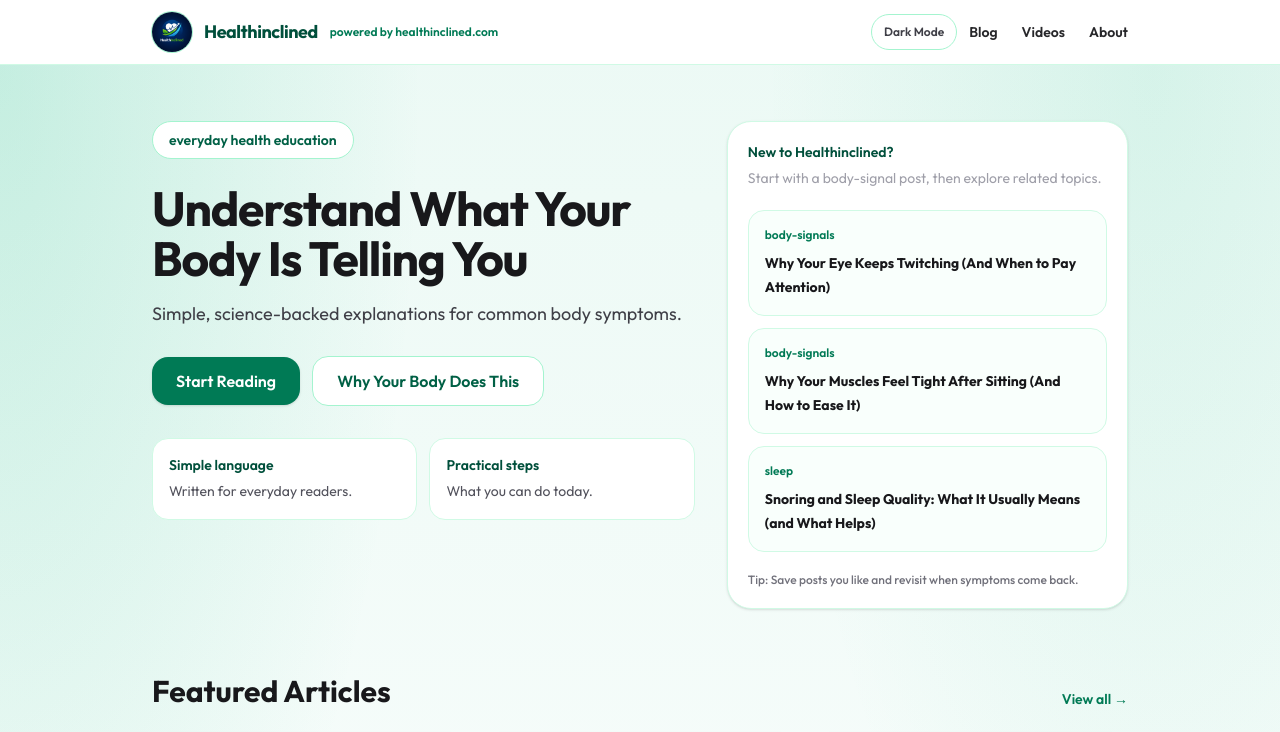
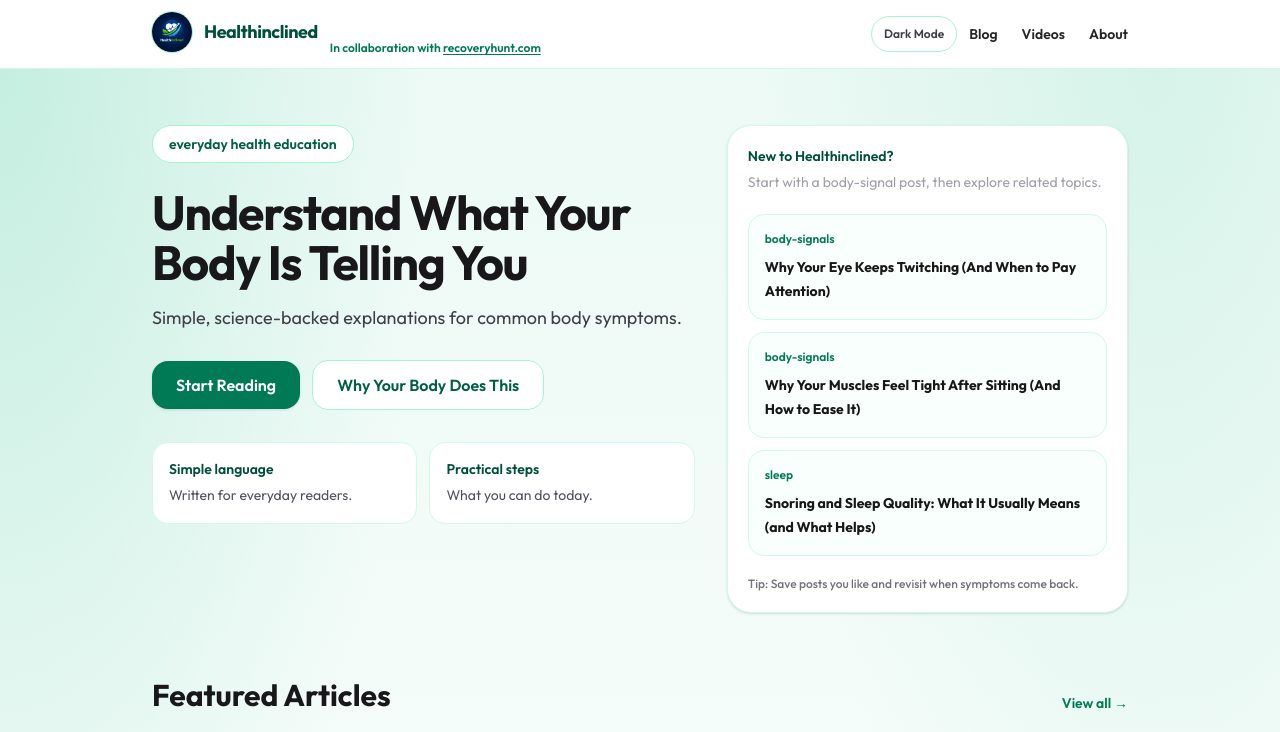
Before and after one commit to stevedubby/HealthInclined, a Next.js app: page / in a window 1280 px wide. Shown: the top 732 px of the page. Built offline with nearby package versions, Linux system fonts and the light colour scheme.

Commit message:
Header: collaboration line with link to Recovery Hunt.
Replaces the powered-by line with an In collaboration with recoveryhunt.com shout-out; recoveryhunt.com links to https://recoveryhunt.com/ in a new tab. Keeps brand link separate to avoid nested anchors.

Made-with: Cursor

```diff
--- a/src/components/SiteHeader.tsx
+++ b/src/components/SiteHeader.tsx
@@ -19,7 +19,7 @@ export default function SiteHeader() {
       </a>
 
       <div className="mx-auto flex max-w-5xl items-center justify-between px-4 py-3 sm:px-6">
-        <div className="flex items-center gap-2">
+        <div className="flex flex-wrap items-baseline gap-x-2 gap-y-1 sm:gap-x-3">
           <Link href="/" className="group inline-flex items-center gap-3">
             <Image
               src="/myhealthinclinedlogo.png"
@@ -27,15 +27,23 @@ export default function SiteHeader() {
               width={40}
               height={40}
               priority
-              className="h-10 w-10 rounded-full object-cover ring-1 ring-emerald-200 dark:ring-emerald-800"
+              className="h-10 w-10 shrink-0 rounded-full object-cover ring-1 ring-emerald-200 dark:ring-emerald-800"
             />
             <span className="text-lg font-extrabold tracking-tight text-emerald-900 group-hover:underline dark:text-emerald-300">
               Healthinclined
             </span>
-            <span className="text-xs font-semibold text-emerald-700">
-              powered by healthinclined.com
-            </span>
           </Link>
+          <span className="text-xs font-semibold text-emerald-700">
+            In collaboration with{" "}
+            <a
+              href="https://recoveryhunt.com/"
+              target="_blank"
+              rel="noopener noreferrer"
+              className="underline underline-offset-2 hover:text-emerald-900 dark:hover:text-emerald-200"
+            >
+              recoveryhunt.com
+            </a>
+          </span>
         </div>
 
         <div className="flex items-center gap-3">
```
